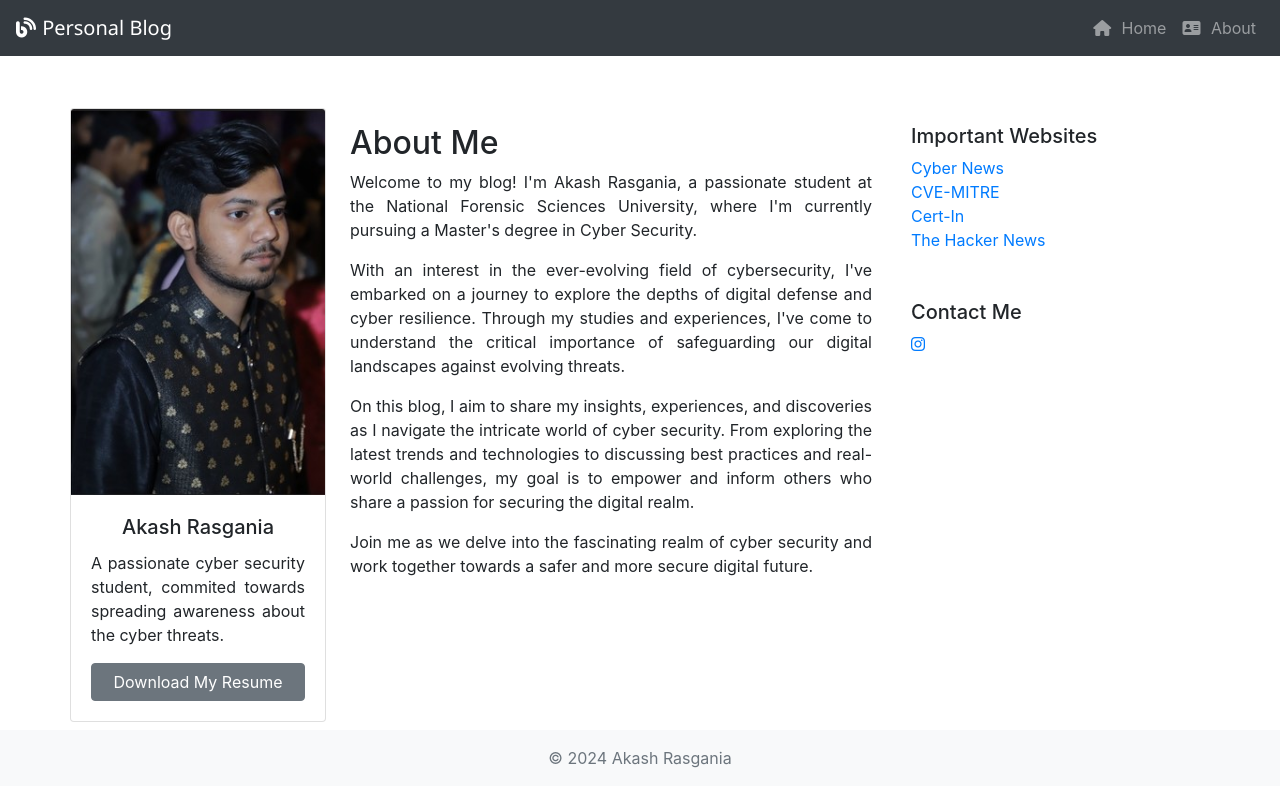
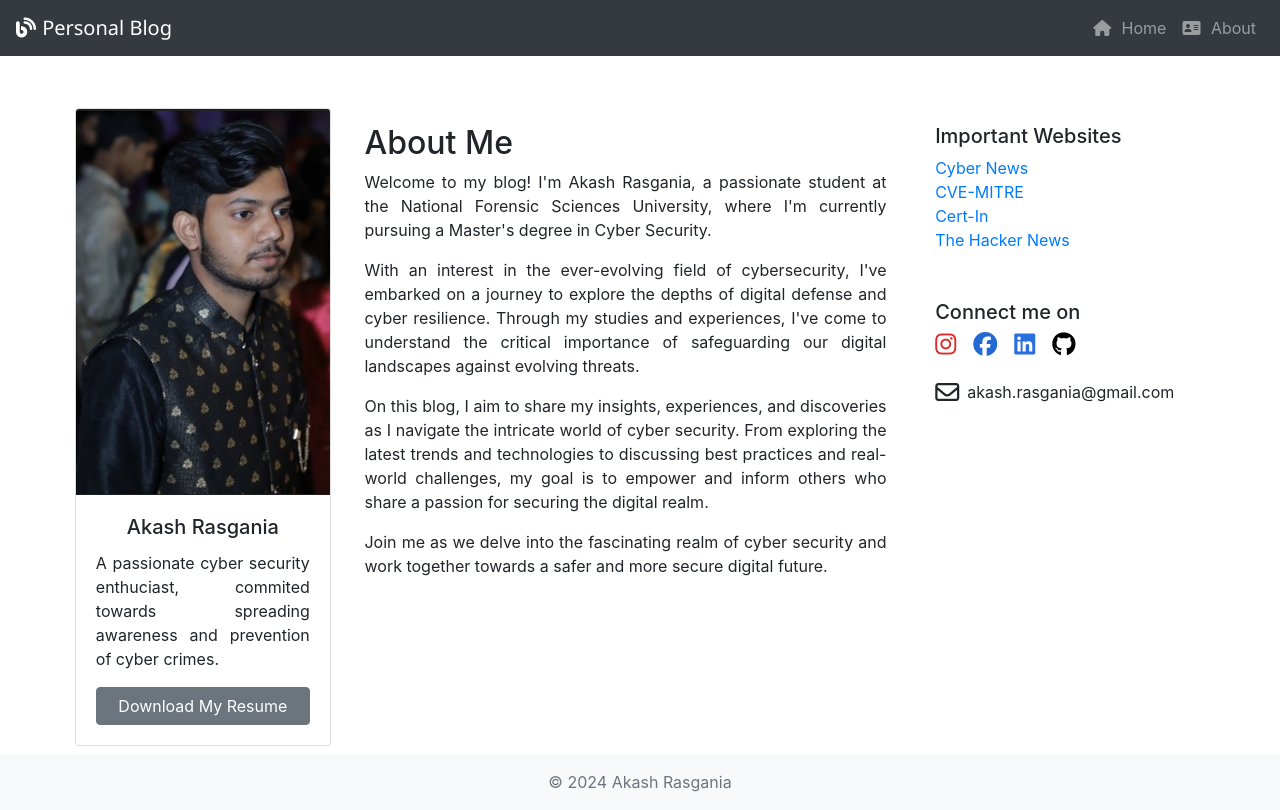
Before and after one commit to AkashRasgania/akashrasgania.github.io, a plain HTML site: page about.html in a window 1280 px wide. Drawn offline with nearby package versions, Linux system fonts and the light colour scheme.

Commit message:
Updated about.html

```diff
--- a/about.html
+++ b/about.html
@@ -5,9 +5,11 @@
     <meta name="viewport" content="width=device-width, initial-scale=1.0">
     <title>Home Akash Rasgania</title>
     <!-- Bootstrap CSS -->
+    <link rel="stylesheet" href="https://fonts.googleapis.com/css2?family=Material+Symbols+Outlined:opsz,wght,FILL,GRAD@20..48,100..700,0..1,-50..200" />
     <link href="https://maxcdn.bootstrapcdn.com/bootstrap/4.5.2/css/bootstrap.min.css" rel="stylesheet">
     <link rel="icon" href="res/logo.ico" type="image/icon type">
     <script src="https://kit.fontawesome.com/812c462023.js" crossorigin="anonymous"></script>
+
     <style>
         /* Custom Styles */
         body {
@@ -46,19 +48,19 @@
         <div class="row">
 
                <!-- leftbar -->
-            <div class="card" style="width: 16rem;">
+            <div class="card" style="width: 16rem; margin-left: auto; margin-right: auto; ">
                 <img class="card-img-top" src="res/img.jpg" alt="Card image cap">
                 <div class="card-body ">
                   <h5 class="card-title" style="text-align: center;">Akash Rasgania</h5>
-                  <p class="card-text" style="text-align: justify;">A passionate cyber security student, commited towards spreading awareness about the cyber threats.</p>
-                 <a  href="javascript:void(0);" class="btn btn-secondary" style="margin: 0 auto;  display:block; text-decoration:none;" onclick="DownloadFile('resume.pdf')">Download My Resume</a>
+                  <p class="card-text" style="text-align: justify;">A passionate cyber security enthuciast, commited towards spreading awareness and prevention of cyber crimes.</p>
+                 <a  href="javascript:void(0);" class="btn btn-secondary" style="margin: 0 auto;  display:block; text-decoration:none;" onclick="DownloadFile('akash_resume.pdf')">Download My Resume</a>
 
 
                 </div>
               </div>
 
                 <!-- Middle -->
-            <div class="col-md-6 mt-3 overflow-auto px-4 " style="text-align: justify;">
+            <div class="col-md-6 mt-3 overflow-auto px-4 " style="text-align: justify; margin-left: auto; margin-right: auto;">
                 <h2>About Me</h2>
                 <p>Welcome to my blog! I'm Akash Rasgania, a passionate student at the National Forensic Sciences University, where I'm currently pursuing a Master's degree in Cyber Security.</p>
 
@@ -72,8 +74,8 @@
             </div>
 
             <!-- Sidebar -->
-            <div class="col-md-3 mt-3 overflow-auto">
-                <h5>Important Websites</h5>
+            <div class="col-md-3 mt-3 overflow-auto" style="margin-left: auto; margin-right: auto;">
+                <h5> Important Websites</h5>
                 <ul class="navbar-nav ml-auto">
                     <li class="nav-item">
                         <a href="https://cybernews.com/news/">Cyber News</a>
@@ -91,12 +93,21 @@
                 </ul>
 
 
-                <h5 class="mt-5">Contact Me</h5>
+                <h5 class="mt-5">Connect me on</h5>
 
 
                 <ul class="navbar-nav ml-auto">
                     <li class="nav-item">
-                        <a href="https://cybernews.com/news/"><i class="fa-brands fa-instagram"></i></a>
+                        <a style="color: rgb(220, 42, 42)" href="https://www.instagram.com/akashrasgania/"><i class="fa-brands fa-instagram fa-xl" ></i></a> &ensp;
+                        <a style="color: rgb(36, 104, 212)" href="https://www.facebook.com/profile.php?id=100010135260497"><i class="fa-brands fa-facebook fa-xl" ></i></a> &ensp;
+                        <a style="color: rgb(42, 111, 222)"href="https://www.linkedin.com/in/akashrasgania/"><i class="fa-brands fa-linkedin fa-xl" ></i></a> &ensp;
+                        <a style="color: rgb(0, 0, 0)" href="https://github.com/AkashRasgania"><i class="fa-brands fa-github fa-xl" ></i></a> &ensp;
+                    </li>
+
+                    <li class="nav-item">
+                      <br/>
+                       <span><i class="fa-regular fa-envelope fa-xl"></i>&ensp;akash.rasgania@gmail.com</span>
+
                     </li>
 
 
```
